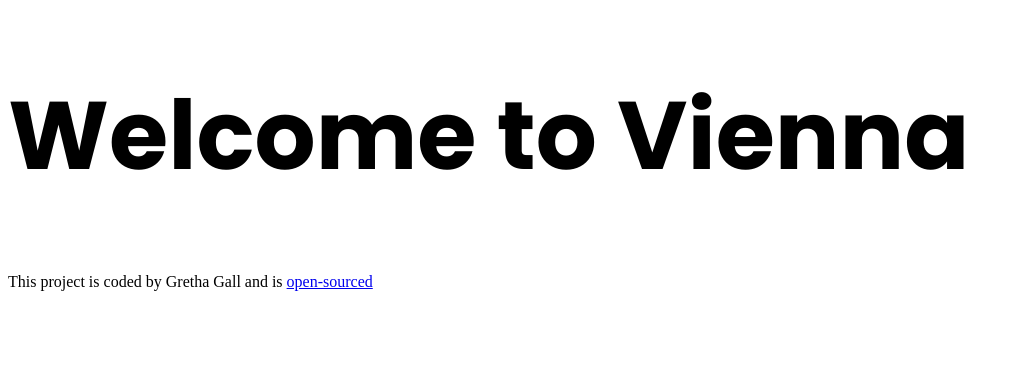
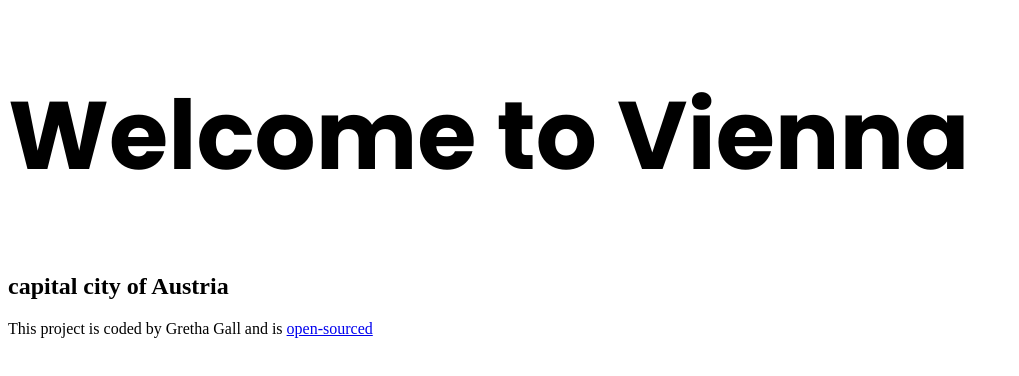
Before and after one commit to grethaga/addOn-project, a plain HTML site: page index.html in a window 1280 px wide. Shown: the whole page, without its empty margins (0-1019 px from the left). Drawn offline with Linux system fonts and the light colour scheme.

Commit message:
added subtitle to homepage

```diff
--- a/index.html
+++ b/index.html
@@ -14,6 +14,7 @@
   </head>
   <body>
     <h1>Welcome to Vienna</h1>
+    <h2>capital city of Austria</h2>
 
     <footer>
       This project is coded by Gretha Gall and is
```
